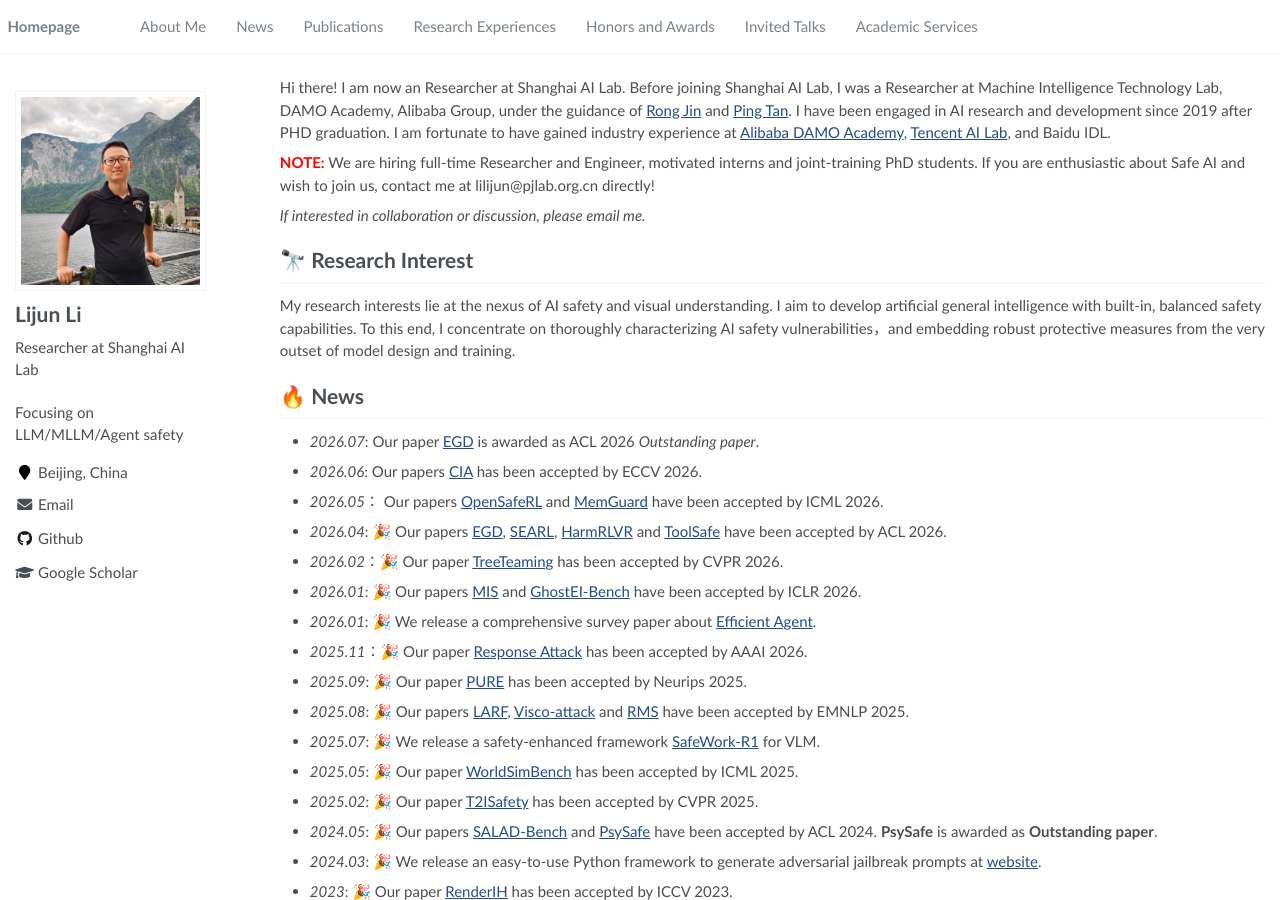
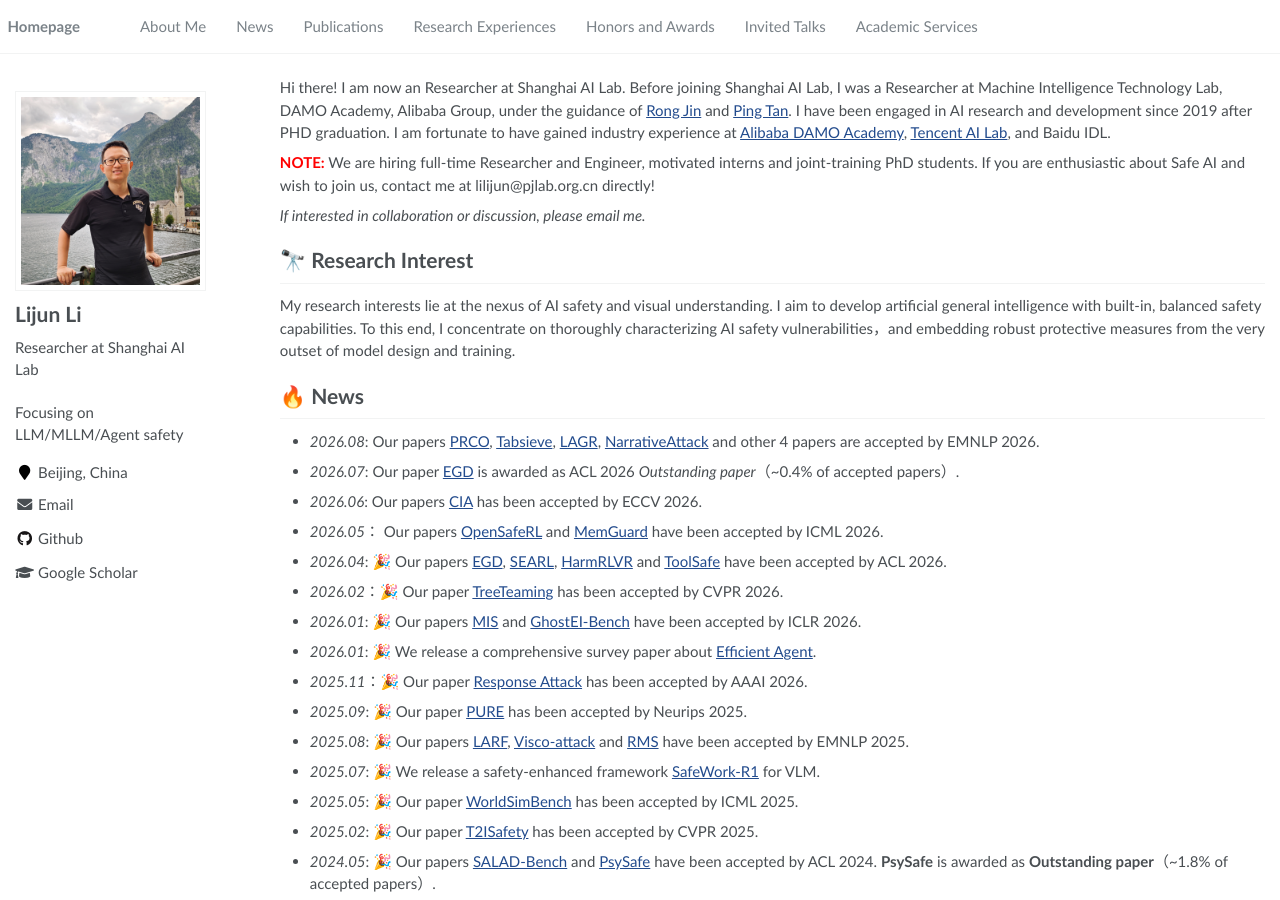
Before and after one commit to adwardlee/adwardlee.github.io, a Jekyll site: the page built from _pages/about.md, in a window 1280 px wide and 900 px high. Built offline with Jekyll 4.4.1, drawn with Linux system fonts in a browser that asks for light colours.

Commit message:
update emnlp 2026

```diff
--- a/_pages/about.md
+++ b/_pages/about.md
@@ -29,7 +29,8 @@ My research interests lie at the nexus of AI safety and visual understanding. I
 
 
 # 🔥 News
-- *2026.07*: Our paper [EGD](https://arxiv.org/pdf/2503.02368) is awarded as ACL 2026 *Outstanding paper*.
+- *2026.08*: Our papers [PRCO](https://arxiv.org/pdf/2603.28618), [Tabsieve](https://arxiv.org/pdf/2602.11700), [LAGR](https://arxiv.org/pdf/2602.22556), [NarrativeAttack](https://arxiv.org/pdf/2509.26473) and other 4 papers are accepted by EMNLP 2026.
+- *2026.07*: Our paper [EGD](https://arxiv.org/pdf/2503.02368) is awarded as ACL 2026 *Outstanding paper*（~0.4% of accepted papers）.
 - *2026.06*: Our papers [CIA](https://arxiv.org/pdf/2512.02973) has been accepted by ECCV 2026.
 - *2026.05*： Our papers [OpenSafeRL](https://openreview.net/pdf?id=6rRs6PpPmg) and [MemGuard](https://arxiv.org/pdf/2510.02373) have been accepted by ICML 2026.
 - *2026.04*: 🎉 Our papers [EGD](https://arxiv.org/pdf/2503.02368), [SEARL](https://arxiv.org/pdf/2604.07791v1), [HarmRLVR](https://arxiv.org/pdf/2510.15499) and [ToolSafe](https://arxiv.org/pdf/2601.10156) have been accepted by ACL 2026.
@@ -42,7 +43,7 @@ My research interests lie at the nexus of AI safety and visual understanding. I
 - *2025.07*: 🎉 We release a safety-enhanced framework [SafeWork-R1](https://arxiv.org/pdf/2507.18576) for VLM.
 - *2025.05*: 🎉 Our paper [WorldSimBench](https://arxiv.org/pdf/2410.18072) has been accepted by ICML 2025.
 - *2025.02*: 🎉 Our paper [T2ISafety](https://openaccess.thecvf.com/content/CVPR2025/papers/Li_T2ISafety_Benchmark_for_Assessing_Fairness_Toxicity_and_Privacy_in_Image_CVPR_2025_paper.pdf) has been accepted by CVPR 2025.
-- *2024.05*: 🎉 Our papers [SALAD-Bench](https://aclanthology.org/2024.findings-acl.235.pdf) and [PsySafe](https://aclanthology.org/2024.acl-long.812.pdf) have been accepted by ACL 2024. **PsySafe** is awarded as **Outstanding paper**.
+- *2024.05*: 🎉 Our papers [SALAD-Bench](https://aclanthology.org/2024.findings-acl.235.pdf) and [PsySafe](https://aclanthology.org/2024.acl-long.812.pdf) have been accepted by ACL 2024. **PsySafe** is awarded as **Outstanding paper**（~1.8% of accepted papers）.
 - *2024.03*: 🎉 We release an easy-to-use Python framework to generate adversarial jailbreak prompts at [website](http://easyjailbreak.org/).
 - *2023*: 🎉 Our paper [RenderIH](https://openaccess.thecvf.com/content/ICCV2023/papers/Li_RenderIH_A_Large-Scale_Synthetic_Dataset_for_3D_Interacting_Hand_Pose_ICCV_2023_paper.pdf) has been accepted by ICCV 2023.
 - *2022.05*: 🎉🎉 We rank 1st at the Action Detection track of [EPIC@CVPR2022 Workshop](https://epic-kitchens.github.io/2022#results)
```
